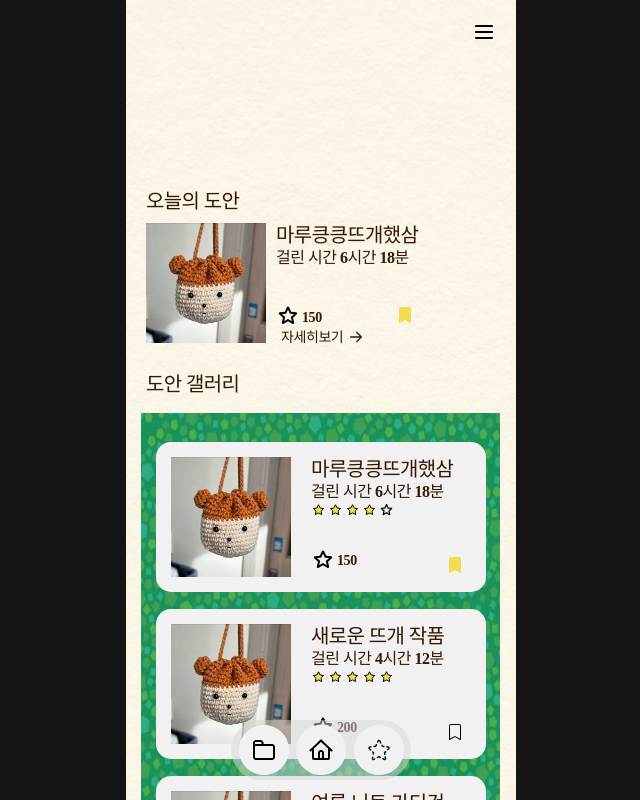
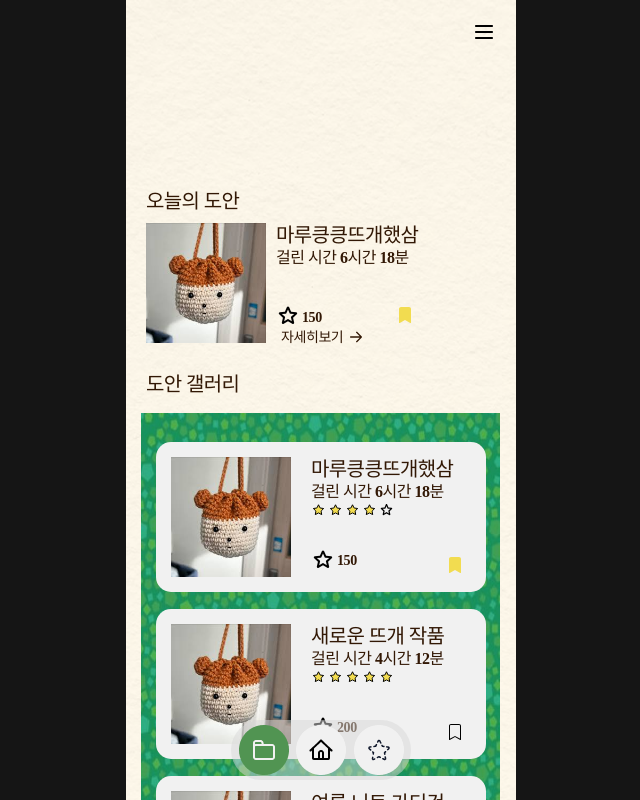
Before and after one commit to 2024-likelion-sswu/forest-of-knitting, a React (Create React App) app: page /gallery in a window 1280 px wide. Shown: the whole page, without its empty margins (319-959 px from the left). Built offline with nearby package versions, Linux system fonts and the light colour scheme; a web font is replaced by a local one.

Commit message:
[fix] 네브바 수정 후 머지 충돌 해결결

```diff
--- a/src/assets/sass/components/_record.scss
+++ b/src/assets/sass/components/_record.scss
@@ -139,8 +139,8 @@
 
         }
 
-        .share {
-            width: 100vw;
+        .show_control {
+            width: 100%;
             >div {
                 display: flex;
                 align-self: flex-end;
--- a/src/assets/sass/style.scss
+++ b/src/assets/sass/style.scss
@@ -20,3 +20,4 @@
 @import "components/landing";
 @import "components/main";
 @import "components/gallery";
+@import "components/record"
--- a/src/components/Gallery/ChangeGallery.jsx
+++ b/src/components/Gallery/ChangeGallery.jsx
@@ -36,7 +36,7 @@ const ChangeGallery = () => {
     return (
       <div className="DetailedGallery-wrap container">
         <Header />
-        <Nav />
+        <Nav name={'Gallery'}/>
         <img src={Bk} alt="bk" className="detail-bk" />
         <div className="detail-container">
           <Swiper        pagination={{ clickable: true }} modules={[Pagination]}>
--- a/src/components/Gallery/DetailedGallery.jsx
+++ b/src/components/Gallery/DetailedGallery.jsx
@@ -37,7 +37,7 @@ const DetailedGallery = () => {
   return (
     <div className="DetailedGallery-wrap container">
       <Header />
-      <Nav />
+      <Nav name={'Gallery'}/>
       <img src={Bk} alt="bk" className="detail-bk" />
       <div className="detail-container">
         <Swiper        pagination={{ clickable: true }} modules={[Pagination]}>
--- a/src/components/Gallery/Gallery.jsx
+++ b/src/components/Gallery/Gallery.jsx
@@ -60,7 +60,7 @@ const Gallery = () => {
   return (
     <div className="gallery_wrap container">
       <Header />
-      <Nav />
+      <Nav name={'Gallery'}/>
       <section className="today-design">
         <h1>오늘의 도안</h1>
         <div className="content">
--- a/src/components/Knit-time/DesignTime.jsx
+++ b/src/components/Knit-time/DesignTime.jsx
@@ -34,7 +34,7 @@ const DesignTime = () => {
   return (
     <div className='DesignTime_wrap container'>
         <Header />
-        <Nav />
+        <Nav name={'knittime'}/>
         <h1 className='design-h1'>뜨개하는 중...</h1>
         <div className='timer-design'>
             <div className='design-img'>
--- a/src/components/Knit-time/KnitTime.jsx
+++ b/src/components/Knit-time/KnitTime.jsx
@@ -50,7 +50,7 @@ const KnitTime = () => {
   return (
     <div className="KnitTime_wrap container">
       <Header />
-      <Nav />
+      <Nav name={'knittime'}/>
       <section className="complete_pattern">
         <div className="my_complete">
           <img src={Cloud} alt="cloud-icon" />
--- a/src/components/Knit-time/TimerStart.jsx
+++ b/src/components/Knit-time/TimerStart.jsx
@@ -32,7 +32,7 @@ const TimerStart = () => {
   return (
     <div className='TimerStart_wrap container'>
         <Header />
-        <Nav />
+        <Nav name={'knittime'}/>
         <h1 className='timer-h1'>뜨개하는 중...</h1>
         <section className='timer'>
             <Timer/>
--- a/src/components/Main/Nav.jsx
+++ b/src/components/Main/Nav.jsx
@@ -13,14 +13,14 @@ const Nav = ({name}) => {
   return (
     <div className='Nav_wrap'>
 
-      <Link to='/Archive' className={name === 'Archive' ? 'active' : ''}>
+      <Link to='/gallery' className={name === 'Gallery' ? 'active' : ''}>
         <img
           src={Galary}
-          alt="Archive"
-          className={`default ${name === 'Archive' ? 'none' : ''}`}
+          alt="Gallery"
+          className={`default ${name === 'Gallery' ? 'none' : ''}`}
 
         />
-        <img src={Galary_A} alt="Archive Active" className="active" />
+        <img src={Galary_A} alt="Gallery Active" className="active" />
       </Link>
       <Link to='/main' className={name === 'Main' ? 'active' : ''}>
         <img
@@ -31,7 +31,7 @@ const Nav = ({name}) => {
         <img src={Home_A} alt="Home Active" className="active" />
       </Link>
 
-      <Link to='/Like' className={name === 'knittime' ? 'active' : ''}>
+      <Link to='/knittime' className={name === 'knittime' ? 'active' : ''}>
         <img
           src={Time}
           alt="Like"
--- a/src/components/Main/RecordKnit.jsx
+++ b/src/components/Main/RecordKnit.jsx
@@ -81,7 +81,7 @@ const RecordKnit = () => {
                                     type="file"
                                     accept="image/*"
                                     onChange={(e) => handleImageChange(e, setDesignImage)}
-                                    style={{ display: 'none' }} // input은 숨김 처리
+                                    style={{ display: 'none' }}
                                 />
                             </div>
                         </div>
@@ -94,7 +94,7 @@ const RecordKnit = () => {
                                     type="file"
                                     accept="image/*"
                                     onChange={(e) => handleImageChange(e, setCompleteImage)}
-                                    style={{ display: 'none' }} // input은 숨김 처리
+                                    style={{ display: 'none' }}
                                 />
                             </div>
                         </div>
@@ -114,7 +114,7 @@ const RecordKnit = () => {
                         </div>
                     </div>
                 </div>
-                <div className="share">
+                <div className="show_control">
                     <div className="d">
                         <p>공개 여부</p>
                         {share ? <img src={SwithOn} onClick={handleShare} /> : <img src={SwithOff} onClick={handleShare} />}
```
